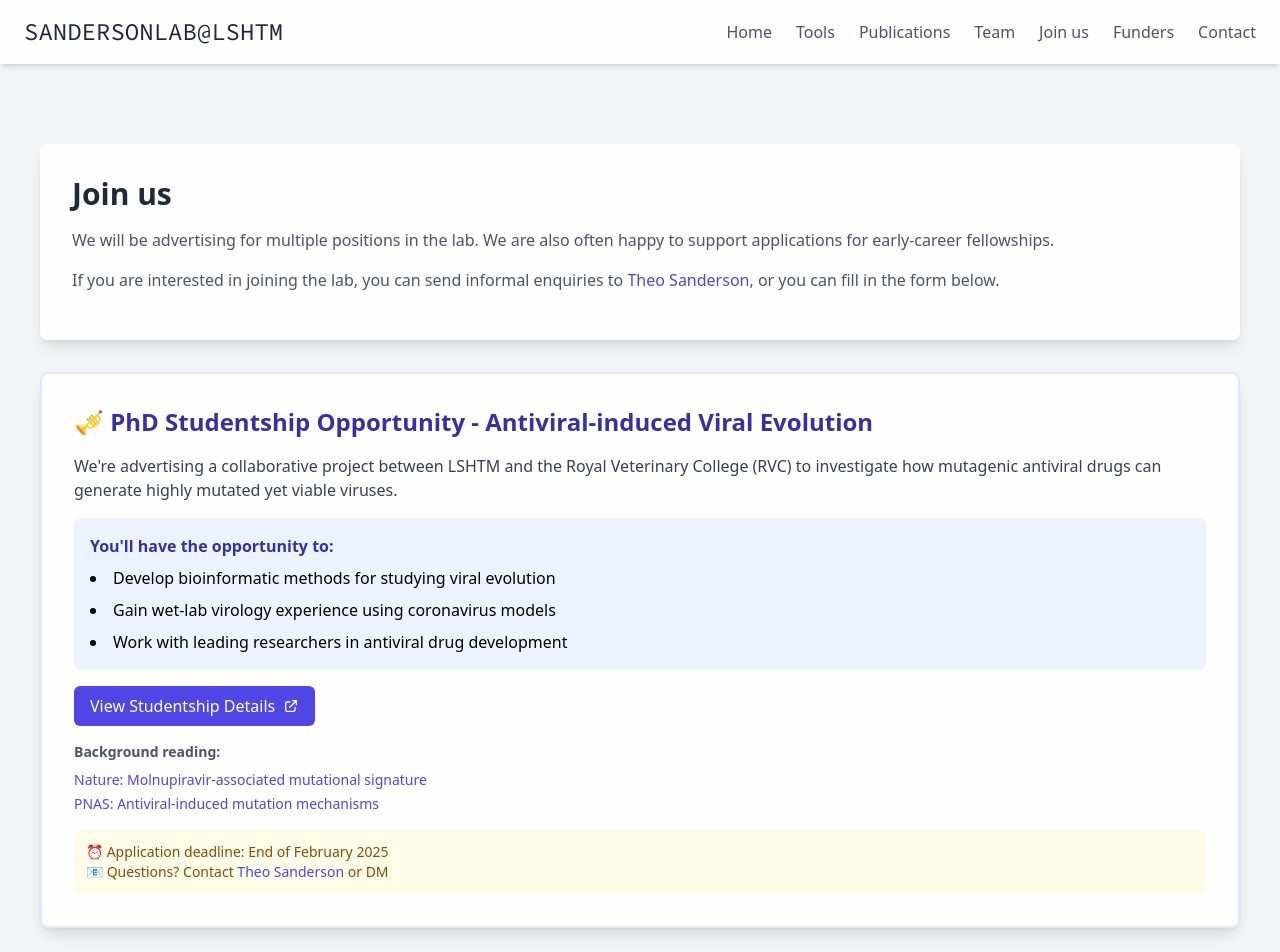
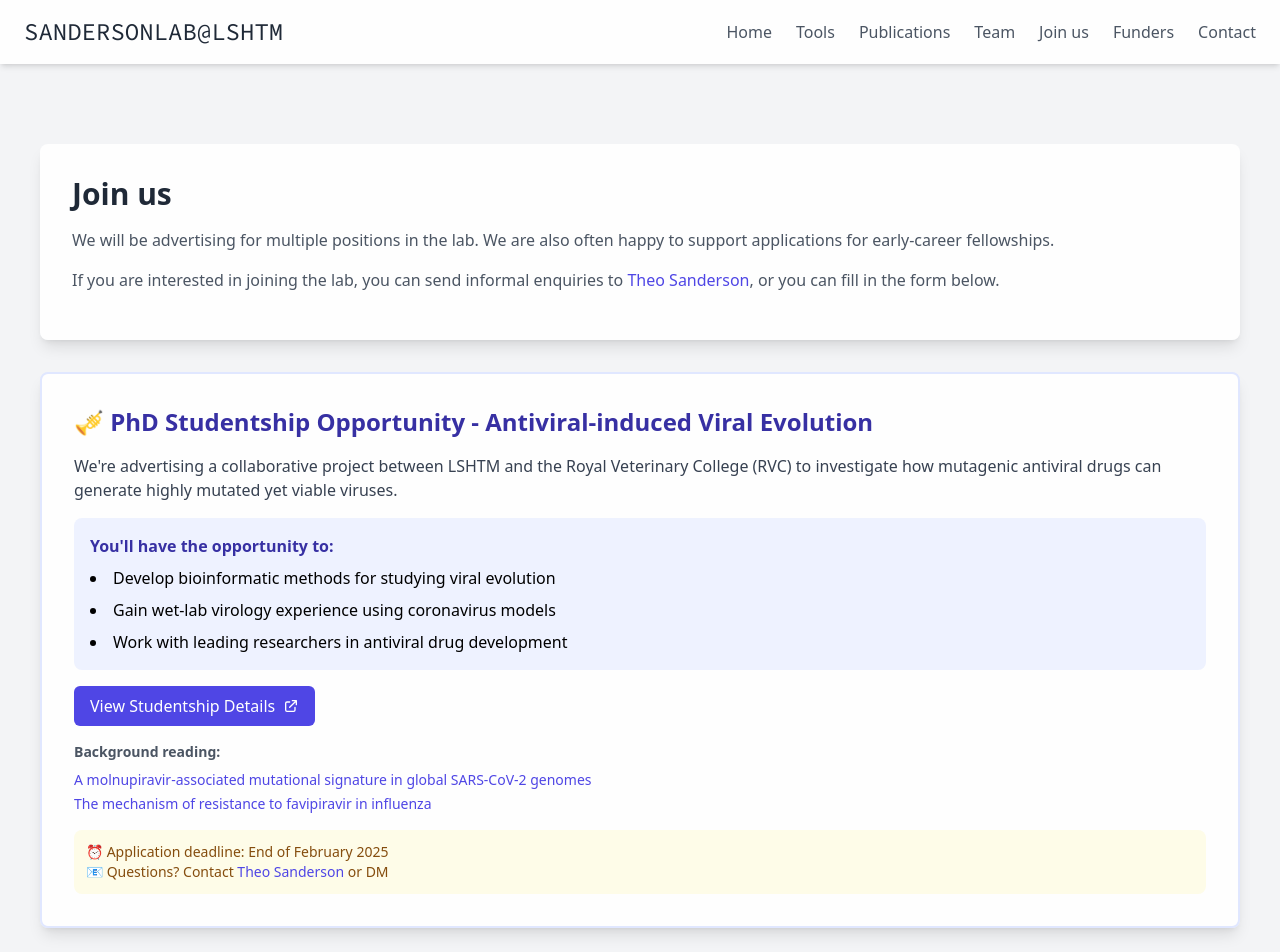
Before and after one commit to sandersonlab/lab-webs0te, a Next.js app: page /join in a window 1280 px wide. Shown: the top 952 px of the page. Built offline with nearby package versions, Linux system fonts and the light colour scheme; a web font is replaced by a local one.

Commit message:
Update join.js

```diff
--- a/pages/join.js
+++ b/pages/join.js
@@ -102,15 +102,16 @@ const ApplyPage = () => {
                  target="_blank"
                  rel="noopener noreferrer"
                  className="text-indigo-600 hover:text-indigo-800">
-                Nature: Molnupiravir-associated mutational signature
+                A molnupiravir-associated mutational signature in global SARS-CoV-2 genomes
+
               </a>
             </li>
             <li>
-              <a href="https://www.pnas.org/doi/10.1073/pnas.2321593121"
+              <a href="https://www.pnas.org/doi/10.1073/pnas.1811345115"
                  target="_blank"
                  rel="noopener noreferrer"
                  className="text-indigo-600 hover:text-indigo-800">
-                PNAS: Antiviral-induced mutation mechanisms
+                The mechanism of resistance to favipiravir in influenza
               </a>
             </li>
           </ul>
```
